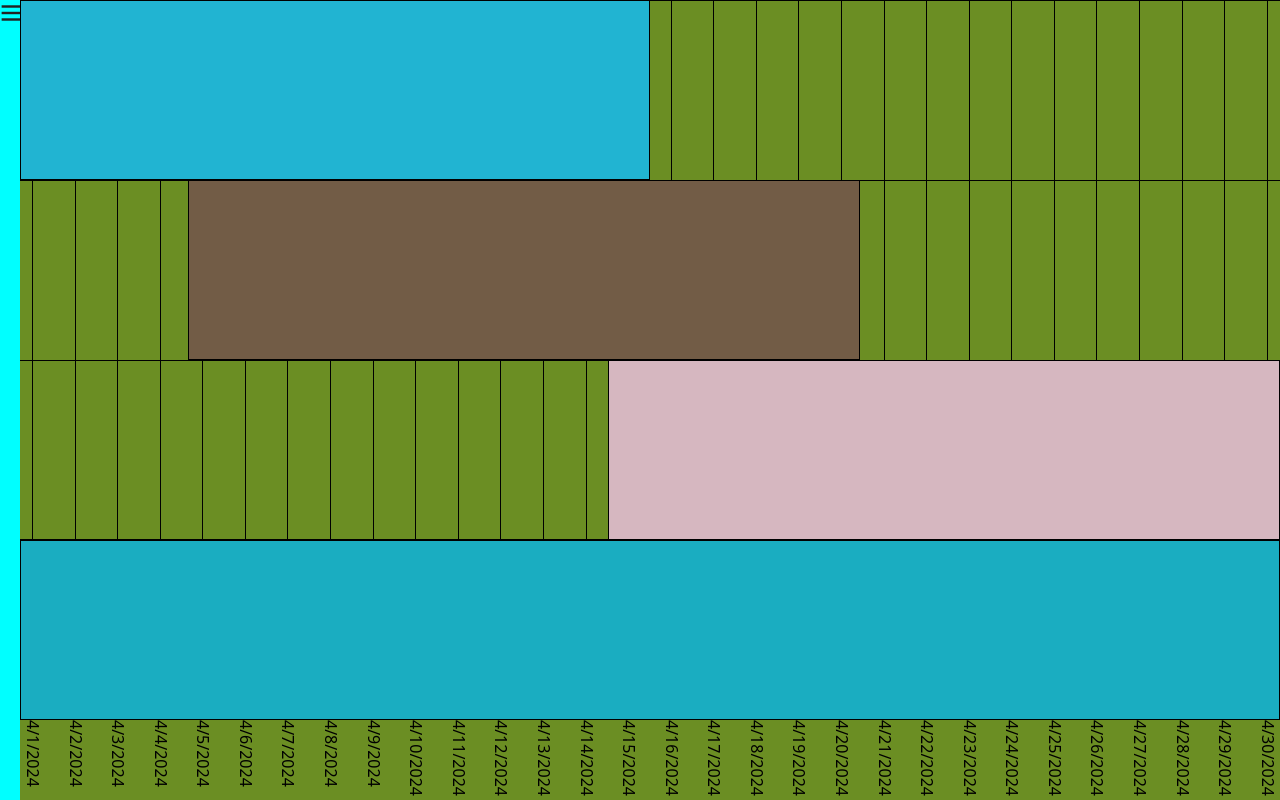
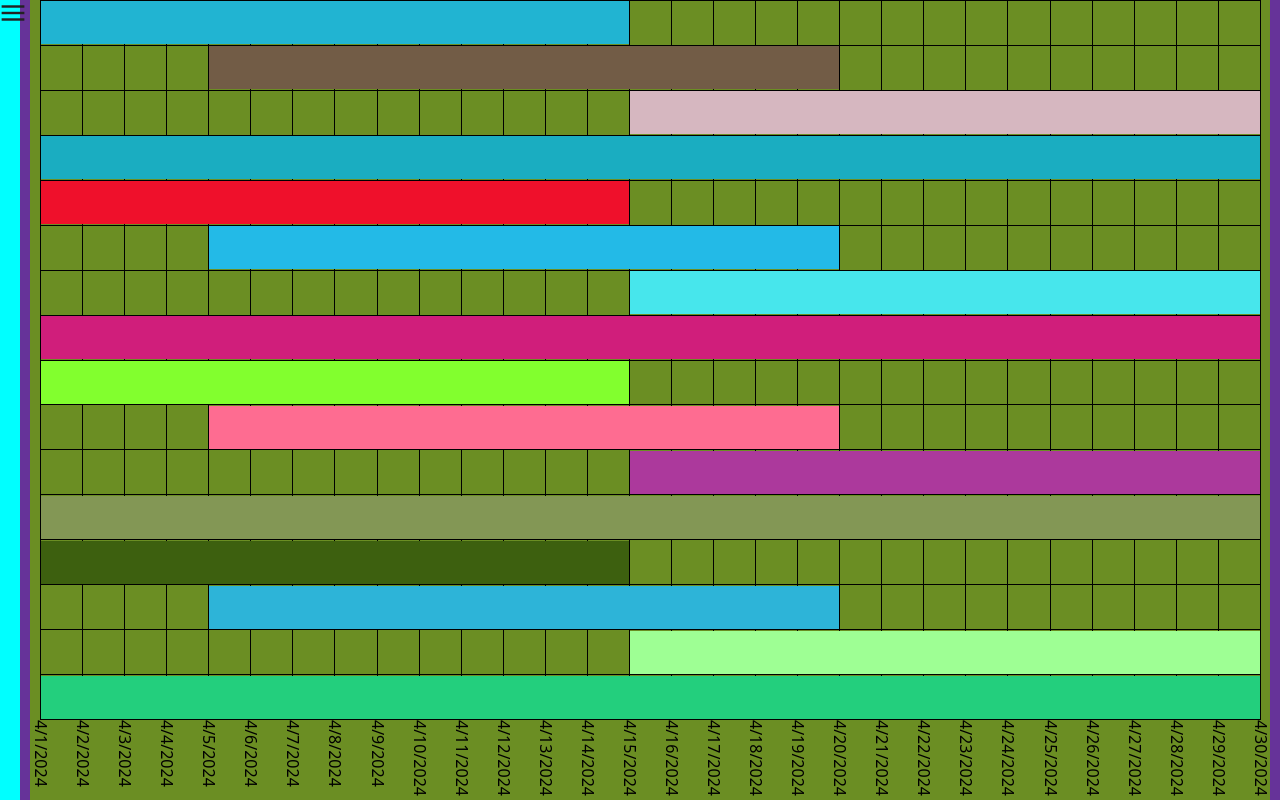
Before and after one commit to Qidia/GanttChart, a Next.js app: page / in a window 1280 px wide. Built offline with nearby package versions, Linux system fonts and the light colour scheme.

Commit message:
Changed the rendering of tasks and grids + updated the database

```diff
--- a/db.json
+++ b/db.json
@@ -51,6 +51,162 @@
           "endDate": "2024-04-30"
         }
       ]
+    },
+    {
+      "id": 5,
+      "name": "Отдел разработки",
+      "tasks": [
+        {
+          "id": 101,
+          "title": "Разработка новой функциональности",
+          "assignee": "Иванов",
+          "startDate": "2024-04-01",
+          "endDate": "2024-04-15"
+        }
+      ]
+    },
+    {
+      "id": 6,
+      "name": "Отдел маркетинга",
+      "tasks": [
+        {
+          "id": 201,
+          "title": "Проведение маркетинговых исследований",
+          "assignee": "Сидорова",
+          "startDate": "2024-04-05",
+          "endDate": "2024-04-20"
+        }
+      ]
+    },
+    {
+      "id": 7,
+      "name": "Отдел продаж",
+      "tasks": [
+        {
+          "id": 301,
+          "title": "Презентация нового продукта клиентам",
+          "assignee": "Козлов",
+          "startDate": "2024-04-15",
+          "endDate": "2024-04-30"
+        }
+      ]
+    },
+    {
+      "id": 8,
+      "name": "Отдел разработки",
+      "tasks": [
+        {
+          "id": 101,
+          "title": "Разработка новой функциональности",
+          "assignee": "Иванов",
+          "startDate": "2024-04-01",
+          "endDate": "2024-04-30"
+        }
+      ]
+    },
+    {
+      "id": 9,
+      "name": "Отдел разработки",
+      "tasks": [
+        {
+          "id": 101,
+          "title": "Разработка новой функциональности",
+          "assignee": "Иванов",
+          "startDate": "2024-04-01",
+          "endDate": "2024-04-15"
+        }
+      ]
+    },
+    {
+      "id": 10,
+      "name": "Отдел маркетинга",
+      "tasks": [
+        {
+          "id": 201,
+          "title": "Проведение маркетинговых исследований",
+          "assignee": "Сидорова",
+          "startDate": "2024-04-05",
+          "endDate": "2024-04-20"
+        }
+      ]
+    },
+    {
+      "id": 11,
+      "name": "Отдел продаж",
+      "tasks": [
+        {
+          "id": 301,
+          "title": "Презентация нового продукта клиентам",
+          "assignee": "Козлов",
+          "startDate": "2024-04-15",
+          "endDate": "2024-04-30"
+        }
+      ]
+    },
+    {
+      "id": 12,
+      "name": "Отдел разработки",
+      "tasks": [
+        {
+          "id": 101,
+          "title": "Разработка новой функциональности",
+          "assignee": "Иванов",
+          "startDate": "2024-04-01",
+          "endDate": "2024-04-30"
+        }
+      ]
+    },
+    {
+      "id": 13,
+      "name": "Отдел разработки",
+      "tasks": [
+        {
+          "id": 101,
+          "title": "Разработка новой функциональности",
+          "assignee": "Иванов",
+          "startDate": "2024-04-01",
+          "endDate": "2024-04-15"
+        }
+      ]
+    },
+    {
+      "id": 14,
+      "name": "Отдел маркетинга",
+      "tasks": [
+        {
+          "id": 201,
+          "title": "Проведение маркетинговых исследований",
+          "assignee": "Сидорова",
+          "startDate": "2024-04-05",
+          "endDate": "2024-04-20"
+        }
+      ]
+    },
+    {
+      "id": 15,
+      "name": "Отдел продаж",
+      "tasks": [
+        {
+          "id": 301,
+          "title": "Презентация нового продукта клиентам",
+          "assignee": "Козлов",
+          "startDate": "2024-04-15",
+          "endDate": "2024-04-30"
+        }
+      ]
+    },
+    {
+      "id": 16,
+      "name": "Отдел разработки",
+      "tasks": [
+        {
+          "id": 101,
+          "title": "Разработка новой функциональности",
+          "assignee": "Иванов",
+          "startDate": "2024-04-01",
+          "endDate": "2024-04-30"
+        }
+      ]
     }
   ]
 }
--- a/src/components/GanttChart/GanttChart.jsx
+++ b/src/components/GanttChart/GanttChart.jsx
@@ -3,7 +3,6 @@ import GanttChartManagement from "../GanttChartManagement/GanttChartManagement";
 import styles from "./GanttChart.module.css";
 import ZoomControl from "../ZoomControl/ZoomControl";
 import Grid from "../Grid/Grid";
-import DateStrip from "../DateStrip/DateStrip";
 
 const GanttChart = ({ data }) => {
   const [isNamesVisible, setIsNamesVisible] = useState(false);
@@ -21,11 +20,11 @@ const GanttChart = ({ data }) => {
 
         <div className={styles.containerСharts}>
           <div className={styles.charts}>
-            {/*             <ZoomControl>
-             */}{" "}
+                        <ZoomControl>
+
             <Grid data={data}></Grid>
-            {/*             </ZoomControl>
-             */}{" "}
+                        </ZoomControl>
+
           </div>
 
         </div>
--- a/src/components/GanttChart/GanttChart.module.css
+++ b/src/components/GanttChart/GanttChart.module.css
@@ -22,5 +22,7 @@
 .charts {
   background: olivedrab;
   height: 100vh;
+  padding: 0 10px;
   padding-bottom: 80px;
+  margin: 0 10px;
 }
--- a/src/components/Grid/Grid.jsx
+++ b/src/components/Grid/Grid.jsx
@@ -83,22 +83,21 @@ const Grid = ({ data }) => {
       return department.tasks.map((task) => {
         const taskStartDate = new Date(task.startDate);
         const taskEndDate = new Date(task.endDate);
-        const top = ((department.id - 1) * 100) / data.length;
-        const height = 100 / data.length;
-        const left =
-          dateRange.findIndex(
-            (date) => date.getTime() === taskStartDate.getTime()
-          ) *
-          (100 / dateRange.length);
-        const width =
-          (dateRange.findIndex(
-            (date) => date.getTime() === taskEndDate.getTime()
-          ) -
-            dateRange.findIndex(
-              (date) => date.getTime() === taskStartDate.getTime()
-            ) +
-            1) * // добавляем 1 для включения последнего дня
-          (100 / dateRange.length);
+
+        // Находим координаты вертикальных линий, соответствующих датам начала и окончания задачи
+        const startLine = dateRange.findIndex(
+          (date) => date.getTime() === taskStartDate.getTime()
+        );
+        const endLine = dateRange.findIndex(
+          (date) => date.getTime() === taskEndDate.getTime()
+        );
+
+        // Определяем координаты краев прямоугольника задачи относительно соответствующих вертикальных линий
+        const left = ((startLine * 100) / (dateRange.length - 1) + 0.05); // учитываем, что вертикальные линии должны быть равномерно распределены
+        const width = (((endLine - startLine) * 100) / (dateRange.length - 1) - 0.06 ); // Добавляем 1 для включения последней даты
+
+        const top = (((department.id - 1) * 100) / data.length ) + 0.13;
+        const height = (100 / data.length) - 0.24 ;
 
         const randomColor =
           "#" + Math.floor(Math.random() * 16777215).toString(16); // Генерация случайного цвета
@@ -130,7 +129,6 @@ const Grid = ({ data }) => {
 
         <div className={styles.containerHorizontalLine}>
           <div className={styles.horizontalLine}></div>
-          {/* Рендер горизонтальных линий и прямоугольников задач */}
           {renderHorizontalLines()}
           {renderTaskRectangles()}
         </div>
--- a/src/components/Grid/Grid.module.css
+++ b/src/components/Grid/Grid.module.css
@@ -1,4 +1,4 @@
- .grid {
+.grid {
   width: 100%;
   height: 100%;
   position: relative;
@@ -33,20 +33,16 @@
 .date {
   transform: rotate(90deg);
   white-space: nowrap;
-  width: 0;
   height: 0;
-  margin-left: 25px;
+  margin-left: 13px;
 }
 
 .flex {
   display: flex;
   flex-direction: column;
-  height: 100%;
-  align-items: center;
+  width: 0;
 }
 
 .taskRectangle {
   position: absolute;
-  border: 1px solid black;
-  box-sizing: border-box;
 }
```
